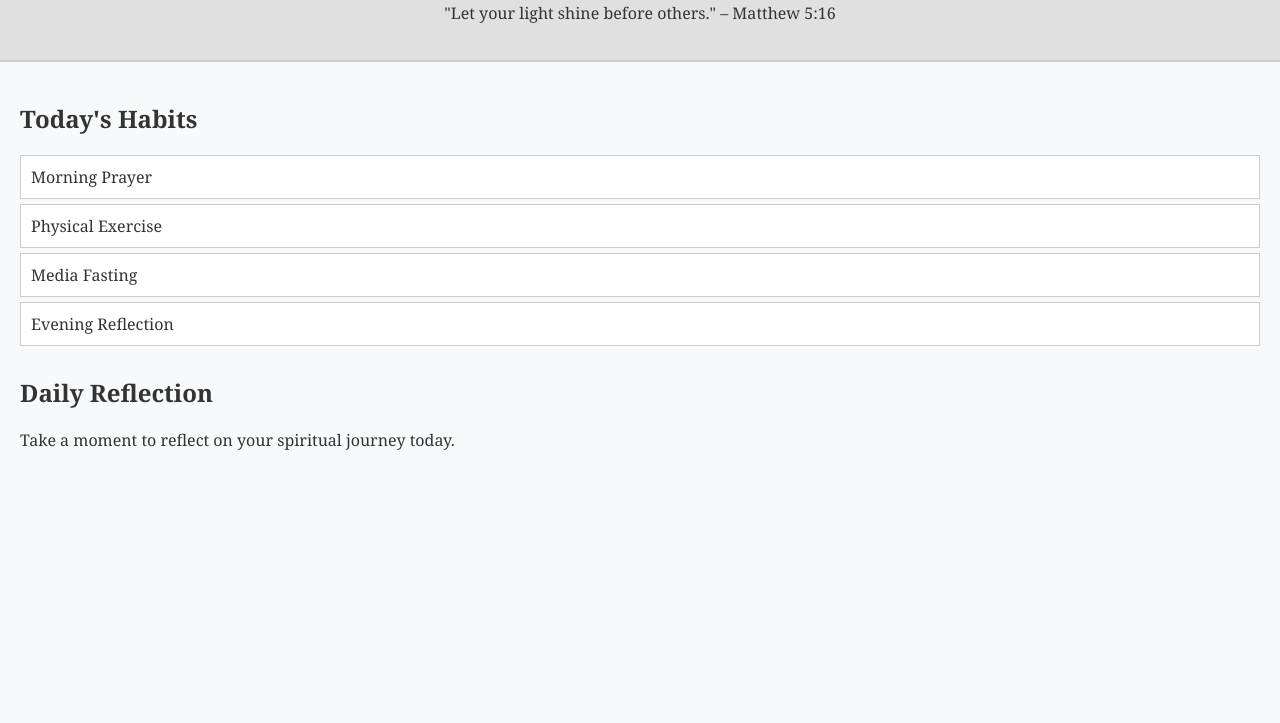
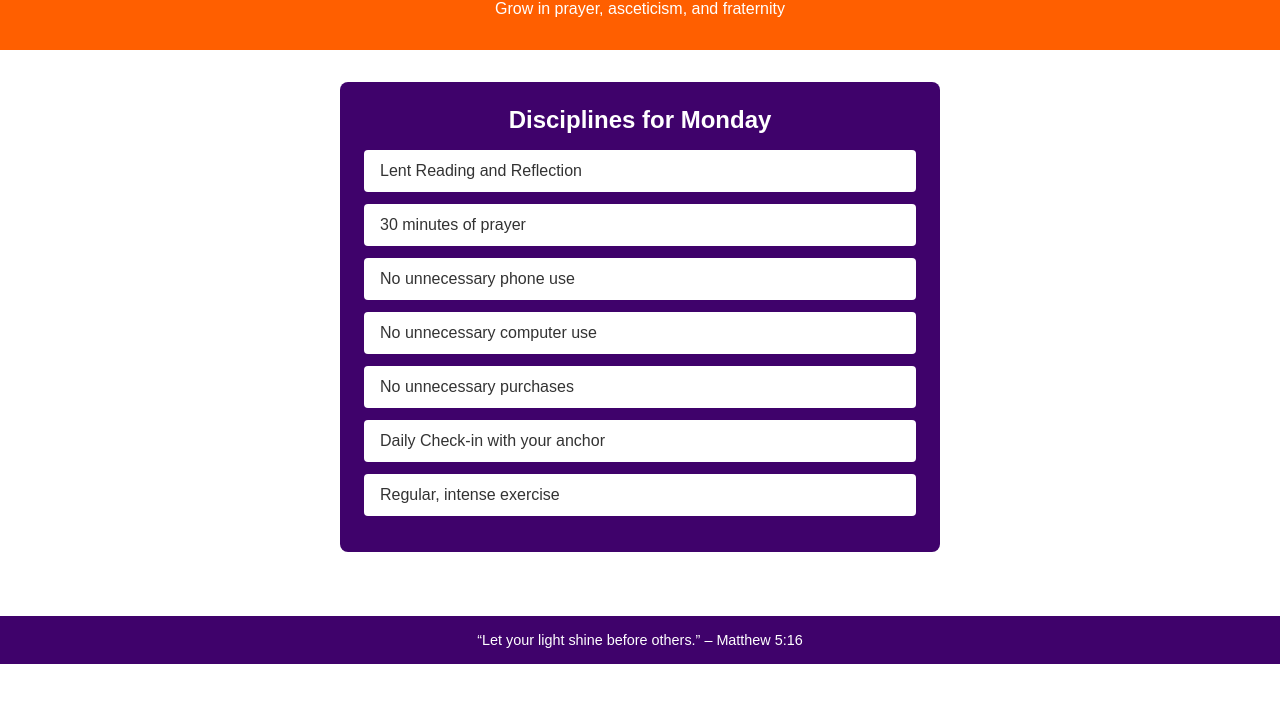
Before and after one commit to papamurphy58/exodus_lent, a plain HTML site: page index.html in a window 1280 px wide. Shown: the part 77-800 px from the top of the page. Drawn offline with Linux system fonts and the light colour scheme.

Commit message:
Add files via upload

```diff
--- a/index.html
+++ b/index.html
@@ -1,40 +1,141 @@
 <!DOCTYPE html>
 <html lang="en">
 <head>
-  <meta charset="UTF-8">
-  <meta name="viewport" content="width=device-width, initial-scale=1">
-  <title>Exodus 90 Habit Tracker</title>
-  <link rel="stylesheet" href="style.css">
+  <meta charset="UTF-8" />
+  <meta name="viewport" content="width=device-width, initial-scale=1" />
+  <title>Exodus 90 Lent Tracker</title>
+  <link rel="stylesheet" href="style.css" />
 </head>
 <body>
   <header>
-    <h1>Exodus 90 Habit Tracker</h1>
-    <p>"Let your light shine before others." – Matthew 5:16</p>
+    <h1>Exodus 90 Lent Tracker</h1>
+    <p>Grow in prayer, asceticism, and fraternity</p>
   </header>
 
   <main>
     <section id="habits">
-      <h2>Today's Habits</h2>
-      <ul>
-        <li onclick="toggleHabit(this)">Morning Prayer</li>
-        <li onclick="toggleHabit(this)">Physical Exercise</li>
-        <li onclick="toggleHabit(this)">Media Fasting</li>
-        <li onclick="toggleHabit(this)">Evening Reflection</li>
-      </ul>
-    </section>
-
-    <section id="reflection">
-      <h2>Daily Reflection</h2>
-      <p>Take a moment to reflect on your spiritual journey today.</p>
-      <!-- Optionally, add a textarea for note-taking -->
+      <h2 id="dayTitle">Disciplines for Today</h2>
+      <ul id="habitList"></ul>
     </section>
   </main>
 
+  <footer>
+    <p>“Let your light shine before others.” – Matthew 5:16</p>
+  </footer>
+
   <script>
-    function toggleHabit(element) {
-      element.classList.toggle('completed');
-      // Optionally, use localStorage here to save state
+    /*
+      ------------------------------------------------------------
+      1) Define each habit with an ID and text.
+      2) Map each day of the week (0 = Sunday, 1 = Monday, etc.)
+         to the habits you want displayed on that day.
+      3) Use localStorage to remember which habits are completed
+         for the current date (YYYY-MM-DD).
+      ------------------------------------------------------------
+    */
+
+    // 1) Habit definitions
+    const HABITS = {
+      1: "Lent Reading and Reflection",
+      2: "30 minutes of prayer",
+      3: "No unnecessary phone use",
+      4: "No unnecessary computer use",
+      5: "No unnecessary purchases",
+      6: "Give an additional contribution to the poor (weekly)",
+      7: "Daily Check-in with your anchor",
+      8: "Weekly fraternity meeting",
+      9: "Fast on Wednesday and Friday",
+      10: "No meat Wednesday and Friday",
+      11: "Regular, intense exercise",
+      12: "Celebrate the Lord’s Day"
+    };
+
+    // 2) Habits by day of week (0=Sun, 1=Mon, ..., 6=Sat)
+    // Feel free to adjust these to match your exact schedule!
+    const habitsByDay = {
+      0: [1, 2, 3, 4, 5, 7, 11, 6, 8, 12], // Sunday
+      1: [1, 2, 3, 4, 5, 7, 11],           // Monday
+      2: [1, 2, 3, 4, 5, 7, 11],           // Tuesday
+      3: [1, 2, 3, 4, 5, 7, 9, 10, 11],    // Wednesday
+      4: [1, 2, 3, 4, 5, 7, 11],           // Thursday
+      5: [1, 2, 3, 4, 5, 7, 9, 10, 11],    // Friday
+      6: [1, 2, 3, 4, 5, 7, 11]            // Saturday
+    };
+
+    // Utility: returns today's date in YYYY-MM-DD format
+    function getTodayStr() {
+      const d = new Date();
+      const year = d.getFullYear();
+      const month = String(d.getMonth() + 1).padStart(2, "0");
+      const day = String(d.getDate()).padStart(2, "0");
+      return `${year}-${month}-${day}`;
     }
+
+    // Retrieve completed habits for today from localStorage
+    function getCompletedHabitsForToday() {
+      const todayKey = getTodayStr();
+      return JSON.parse(localStorage.getItem(todayKey)) || [];
+    }
+
+    // Save updated completed habits for today to localStorage
+    function saveCompletedHabitsForToday(completedArray) {
+      const todayKey = getTodayStr();
+      localStorage.setItem(todayKey, JSON.stringify(completedArray));
+    }
+
+    // Toggles the completed state of a habit in localStorage
+    function toggleHabit(habitId, element) {
+      let completedHabits = getCompletedHabitsForToday();
+
+      if (completedHabits.includes(habitId)) {
+        // If already completed, remove it
+        completedHabits = completedHabits.filter((id) => id !== habitId);
+        element.classList.remove("completed");
+      } else {
+        // If not completed, add it
+        completedHabits.push(habitId);
+        element.classList.add("completed");
+      }
+
+      saveCompletedHabitsForToday(completedHabits);
+    }
+
+    // 3) Dynamically generate today's habits
+    const today = new Date();
+    const dayOfWeek = today.getDay(); // 0-6
+    const todaysHabits = habitsByDay[dayOfWeek] || [];
+    const habitListEl = document.getElementById("habitList");
+
+    // Get any completed habits for today
+    const completedHabits = getCompletedHabitsForToday();
+
+    // Build the list
+    todaysHabits.forEach((habitId) => {
+      const li = document.createElement("li");
+      li.textContent = HABITS[habitId] || "Unknown Habit";
+
+      // If it's already completed, mark it as such
+      if (completedHabits.includes(habitId)) {
+        li.classList.add("completed");
+      }
+
+      // Toggle completion on click
+      li.addEventListener("click", () => toggleHabit(habitId, li));
+      habitListEl.appendChild(li);
+    });
+
+    // Update the heading to reflect the day
+    const dayNames = [
+      "Sunday",
+      "Monday",
+      "Tuesday",
+      "Wednesday",
+      "Thursday",
+      "Friday",
+      "Saturday"
+    ];
+    document.getElementById("dayTitle").textContent =
+      `Disciplines for ${dayNames[dayOfWeek]}`;
   </script>
 </body>
 </html>
--- a/style.css
+++ b/style.css
@@ -1,51 +1,94 @@
 /* style.css */
-body {
-  font-family: 'Georgia', serif;
-  background-color: #f8f9fa;
-  color: #333;
+
+/* Reset some default margins/padding */
+* {
     margin: 0;
     padding: 0;
+    box-sizing: border-box;
   }
 
-header {
-  background-color: #e0e0e0;
-  padding: 20px;
-  text-align: center;
-  border-bottom: 2px solid #ccc;
+  /* Body: white background, dark text */
+  body {
+    font-family: Arial, sans-serif;
+    background-color: #ffffff;
+    color: #333333;
   }
 
-h1 {
-  margin: 0;
-  font-size: 2em;
+  /* Header: orange background, white text */
+  header {
+    background-color: #ff5f00; /* Vibrant orange */
+    color: #ffffff;
+    text-align: center;
+    padding: 2rem 1rem;
   }
 
-main {
-  padding: 20px;
+  header h1 {
+    font-size: 2rem;
+    margin-bottom: 0.5rem;
   }
 
-section {
-  margin-bottom: 30px;
+  header p {
+    font-size: 1rem;
+    margin-top: 0;
   }
 
-ul {
+  /* Main content area */
+  main {
+    padding: 2rem 1rem;
+  }
+
+  /* Section for habits: place on a purple background card, if desired */
+  #habits {
+    max-width: 600px;
+    margin: 0 auto;
+    background-color: #3f026b; /* Deep purple */
+    color: #ffffff;
+    border-radius: 8px;
+    padding: 1.5rem;
+  }
+
+  #habits h2 {
+    margin-bottom: 1rem;
+    text-align: center;
+  }
+
+  /* The habit list */
+  #habitList {
     list-style: none;
     padding: 0;
   }
 
-li {
-  padding: 10px;
-  margin: 5px 0;
-  background-color: #fff;
-  border: 1px solid #ccc;
+  /* Each habit item: white background, dark text */
+  #habitList li {
+    background-color: #ffffff;
+    color: #333333;
+    margin-bottom: 0.75rem;
+    padding: 0.75rem 1rem;
+    border-radius: 4px;
     cursor: pointer;
     transition: background-color 0.3s ease;
   }
 
-li:hover {
-  background-color: #f0f0f0;
+  #habitList li:hover {
+    background-color: #f1f1f1;
   }
 
+  /* Completed habit: strikethrough, faded text */
   .completed {
     text-decoration: line-through;
-  color: #888;
+    color: #888888;
   }
+
+  /* Footer: small purple strip with white text */
+  footer {
+    background-color: #3f026b;
+    color: #ffffff;
+    text-align: center;
+    padding: 1rem;
+    margin-top: 2rem;
+  }
+
+  footer p {
+    margin: 0;
+    font-size: 0.9rem;
+  }
```
Lines whose indentation alone changed are shown as unchanged.
